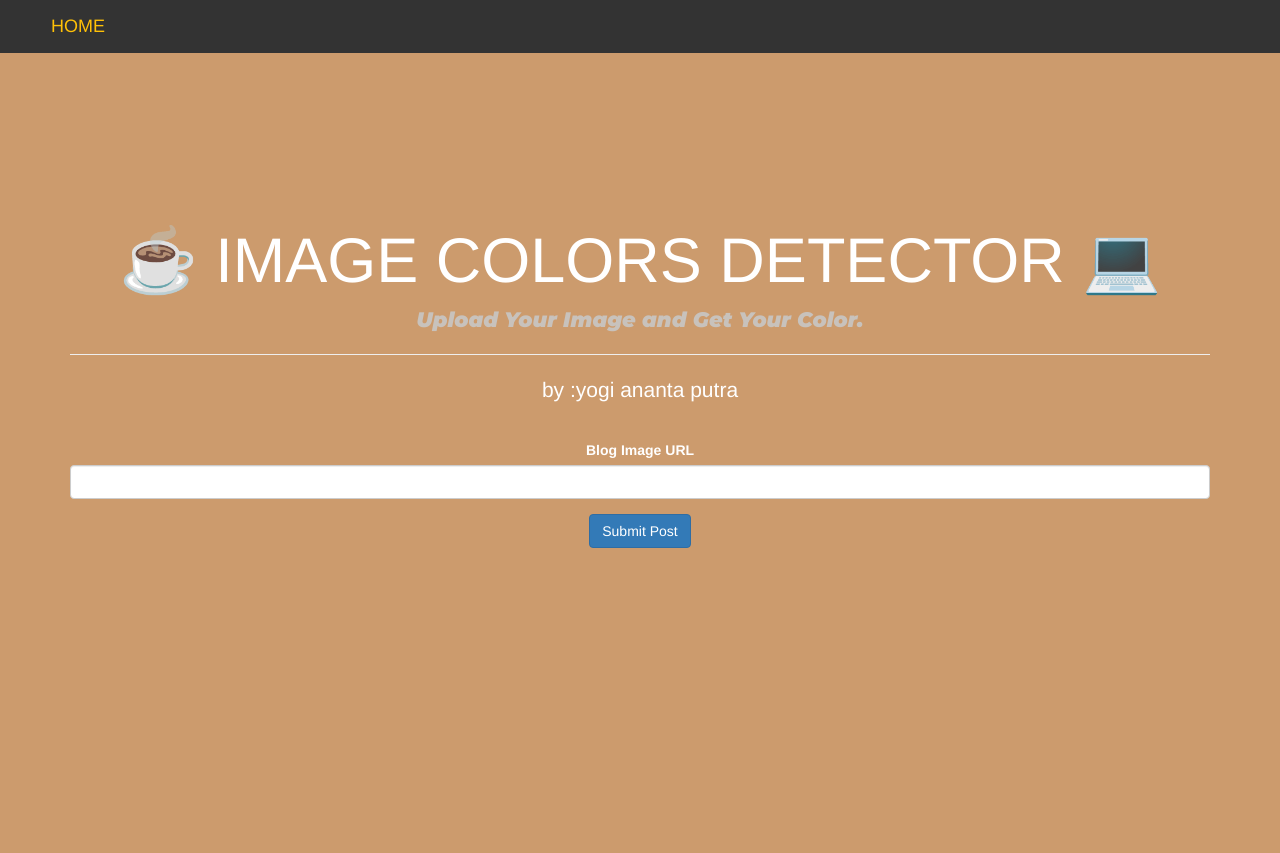
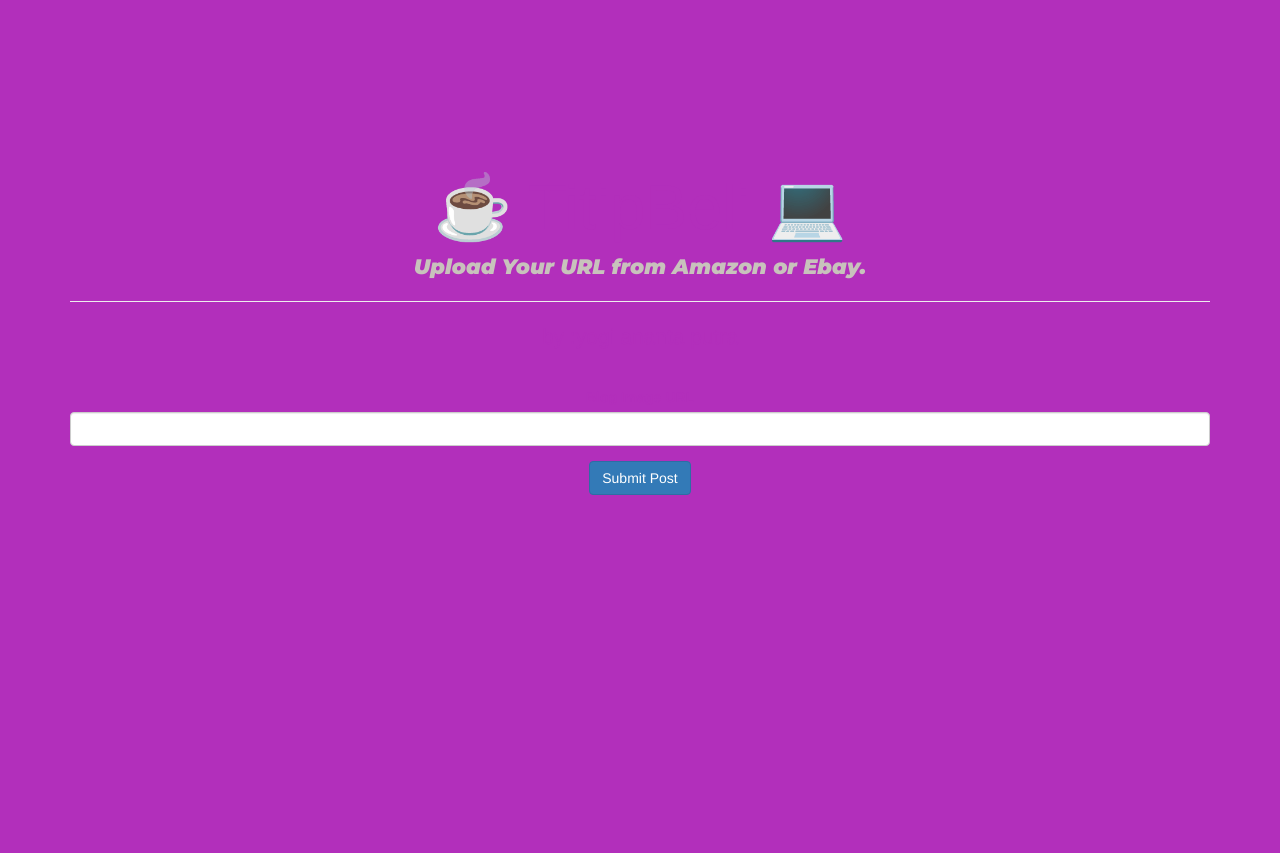
Before and after one commit to yogiyogh3957/TaskTitipBeliin, a Flask app: page / in a window 1280 px wide. After the commit the page ends 495 px from the top, so only its background shows below. Run offline with Flask 2, Linux system fonts and the light colour scheme; some libraries are stand-ins or nearby versions.

Commit message:
editing HTML and Handling Exception getAmazon data when handling various format from url

```diff
--- a/blogpost/__init__.py
+++ b/blogpost/__init__.py
@@ -4,12 +4,12 @@ from flask_bootstrap import Bootstrap
 from blogpost.config import Config
 
 login_manager = LoginManager()
-bootstrap = Bootstrap()
+
 
 def create_app(config_class=Config):
     app = Flask(__name__)
     app.config.from_object(Config)
-    bootstrap.init_app(app)
+    Bootstrap(app)
 
 
     from blogpost.home.routes import home
--- a/blogpost/home/routes.py
+++ b/blogpost/home/routes.py
@@ -1,20 +1,22 @@
-from flask import render_template, request, Blueprint, redirect, url_for
+from flask import  render_template, request, Blueprint, redirect, url_for
 from forms import CreateUrlForm
 from blogpost.Scrapping import GetImage
 from urllib.parse import urlparse
 
+
 home = Blueprint('home', __name__)
 scrap = GetImage()
+
 @home.route("/", methods=["GET", "POST"])
 def homepage():
-    scrap.data_list = []
+
     form = CreateUrlForm()
     if form.validate_on_submit() :
+
         url = form.product_url.data
-
         url_netloc = urlparse(url).netloc
         print(url_netloc)
-
+        scrap.data_list = []
         if url_netloc == "www.ebay.com":
             scrap.getEbay(url)
 
@@ -30,4 +32,11 @@ def productpage(url):
 
     data_list = scrap.data_list
     print(data_list)
-    return render_template('showproducts.html', url=url, data_list=data_list)
+    try:
+        return render_template('showproducts.html', url=url, data_list=data_list)
+    except Exception as e:
+	    return(str(e))
+
+@home.errorhandler(404)
+def page_not_found(e):
+    return render_template("errors/404.html")
--- a/blogpost/static/css/styles.css
+++ b/blogpost/static/css/styles.css
@@ -1,14 +1,6 @@
 /* This CSS file will need to be added to the styling of
 your web pages for the styles to be rendered. */
 
-body {
-background-color: #333;
-color: red;
-}
-
-a {
-    color: #ffc107;
-}
 
 .jumbotron {
   display: flex;
@@ -16,20 +8,8 @@ a {
   margin: 0;
   padding-bottom: 200px;
   height: 100vh;
-  color: white;
-  background-color: #cc9b6d;
-
-  background-size: cover;
-}
-
-.jumbotron2 {
-  display: flex;
-  align-items: center;
-  margin: 0;
-  padding-bottom: 100px;
-  height: 100vh;
-  color: white;
-  background-color: #cc9b6d;
+  color: #b22fbb;
+  background-color: #b22fbb;
 
   background-size: cover;
 }
@@ -50,10 +30,6 @@ a {
     color: #fff;
     background-color: #f0ad4e;
     border-color: #eea236;
-}
-
-.row {
-    align-items:
 }
 
 .navbar{
--- a/blogpost/templates/header.html
+++ /dev/null
@@ -1,26 +0,0 @@
-{% extends 'bootstrap/base.html' %}
-{% block head %}
-<script data-ad-client="ca-pub-5865250802445869" async src="https://pagead2.googlesyndication.com/pagead/js/adsbygoogle.js"></script>
-{% endblock %}
-
-{% block navbar %}
-
-<nav class="navbar navbar-expand-lg navbar-light bg-light">
-
-    <div class="row">
-
-
-        <div class="col-4">
-            <a class="navbar-brand" href="{{ url_for('home.homepage') }}">HOME</a>
-        </div>
-
-    </div>
-
-    <span class="navbar-toggler-icon"></span>
-</nav>
-
-{% endblock %}
-
-{% block title %}
-Coloring Page
-{% endblock %}
--- a/blogpost/templates/index.html
+++ b/blogpost/templates/index.html
@@ -1,5 +1,4 @@
 {% extends 'bootstrap/base.html' %}
-{% include "header.html" %}
 {% import "bootstrap/wtf.html" as wtf %}
 
 {% block styles %}
@@ -14,13 +13,16 @@
 <div class="jumbotron text-center">
 
         <div class="container">
-          <h1 class="display-4">☕️ IMAGE COLORS DETECTOR 💻</h1>
-          <p class="lead">Upload Your Image and Get Your Color.</p>
+          <h1 class="display-4">☕️ TitipBeli 💻</h1>
+          <p class="lead">Upload Your URL from Amazon or Ebay.</p>
           <hr class="my-4">
           <p>by :yogi ananta putra</p>
 
             <br>
             {{ wtf.quick_form(form, novalidate=True, button_map={"submit": "primary"}) }}
+
+         </div>
+
 
         </div>
 
```
Also changed, not shown: blogpost/Scrapping/__init__.py (+40 -12 lines), blogpost/templates/showproducts.html (+48 -12 lines).
